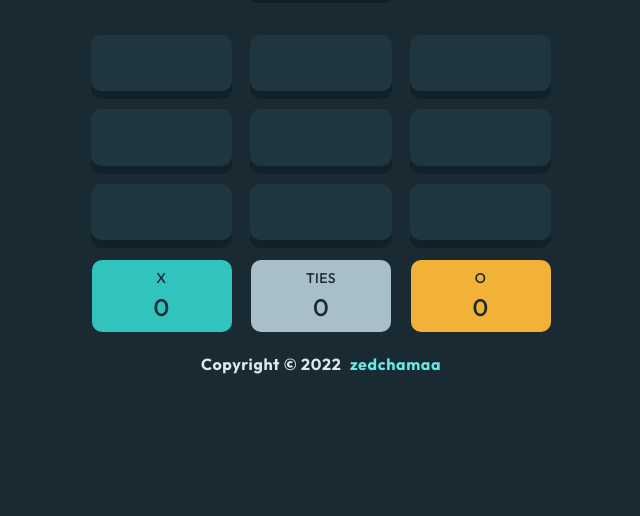
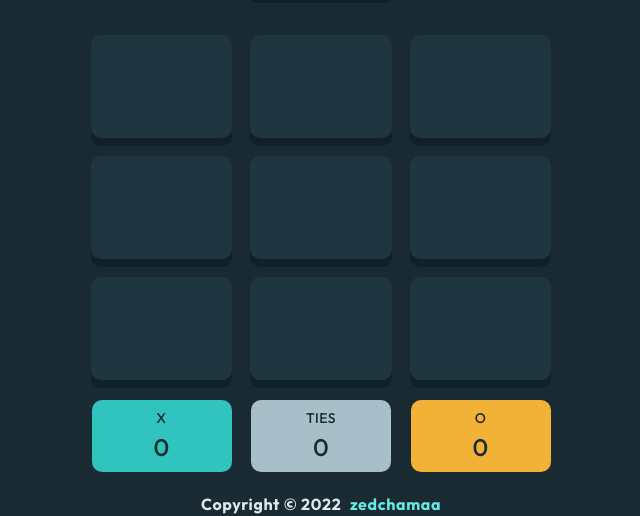
Before and after one commit to zedchamaa/tic-tac-toe, a plain HTML site: page index.html in a window 1280 px wide. Shown: the part 384-900 px from the top of the page, without its empty margins (319-959 px from the left). Before the commit the page ends 800 px from the top, so only its background shows below. Drawn offline with Linux system fonts and the light colour scheme.

Commit message:
Stop container height from collapsing

```diff
--- a/css/style.css
+++ b/css/style.css
@@ -82,7 +82,7 @@ h4 {
   align-items: center;
   display: flex;
   flex-direction: column;
-  height: 95vh;
+  height: 100vh;
   margin-top: 1rem;
   margin: 0 auto;
   width: 32.8rem;
@@ -90,8 +90,10 @@ h4 {
 
 @media screen and (min-width: 1024px) {
   .container {
+    height: 95vh;
     margin-top: 2rem;
     margin: 0 auto;
+    min-height: 90rem;
     width: 46rem;
   }
 }
```
